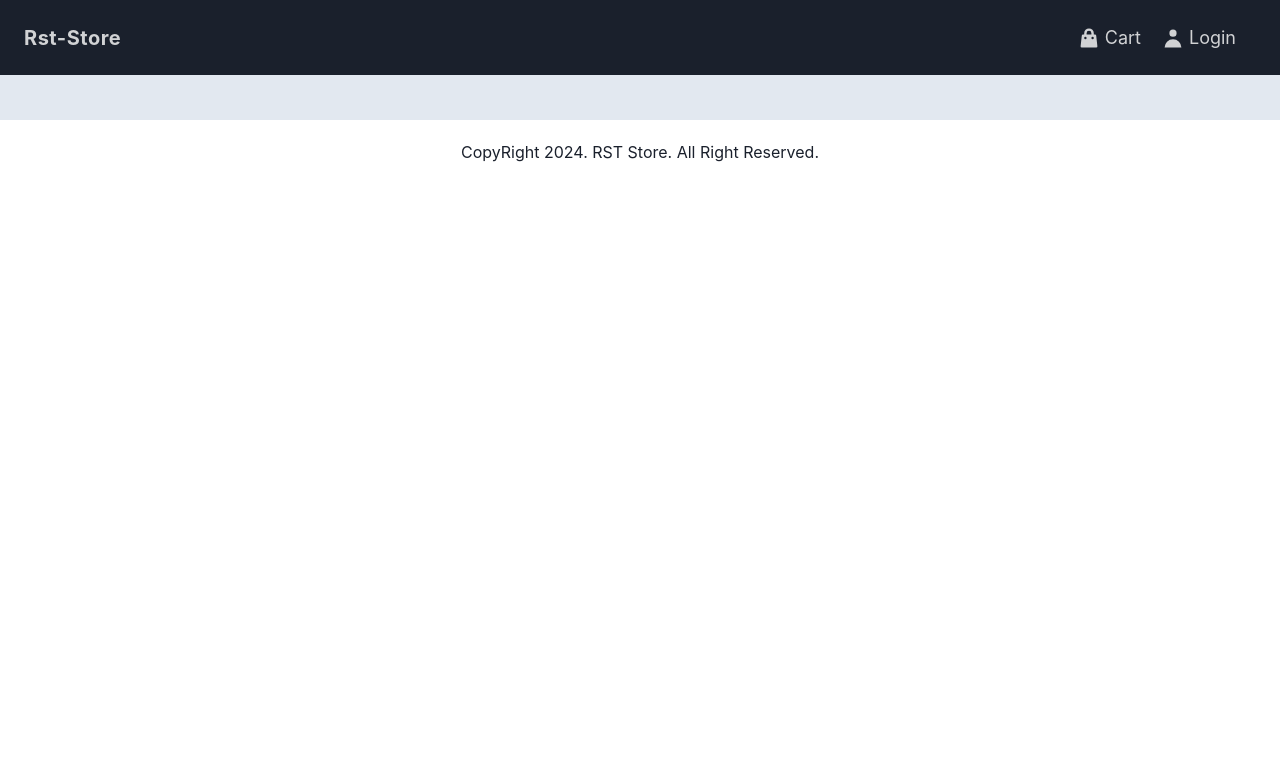
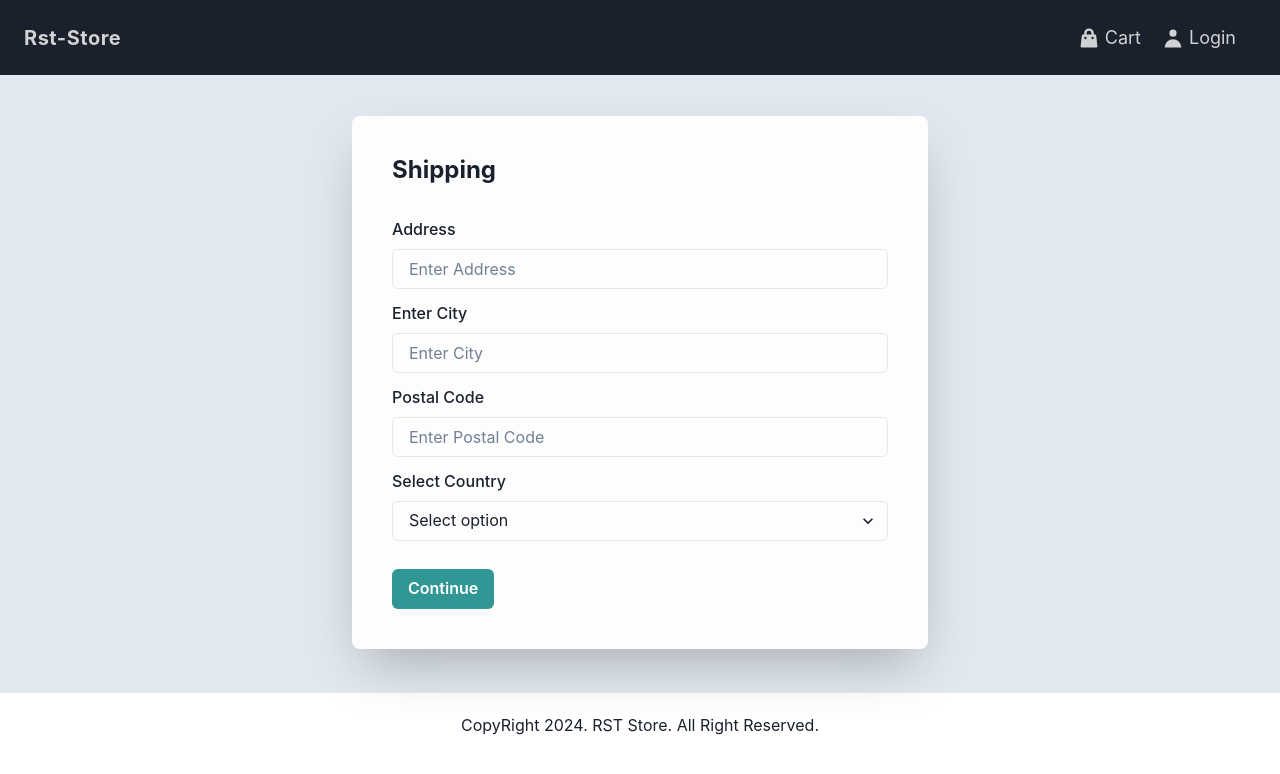
Before and after one commit to officialaditi/rststore, a React (Vite) app in the folder frontend/: page /shipping in a window 1280 px wide. Shown: the top 774 px of the page. Built offline with nearby package versions, Linux system fonts and the light colour scheme.

Commit message:
step 43 completed: Reducer and action of saving shipping address and shipping Screen DONE

```diff
--- a/frontend/src/App.jsx
+++ b/frontend/src/App.jsx
@@ -8,6 +8,7 @@
 import LoginScreen from "./Screens/LoginScreen";
 import RegisterScreen from "./Screens/RegisterScreen";
 import ProfileScreen from "./Screens/ProfileScreen";
+import ShippingScreen from "./Screens/ShippingScreen";
 
 const App = () => {
   return (
@@ -30,6 +31,7 @@
             <Route path="/login" element={<LoginScreen />} />
             <Route path="/register" element={<RegisterScreen />} />
             <Route path='/profile' element={<ProfileScreen/>} />
+            <Route path='/shipping' element={<ShippingScreen/>} />
           </Routes>
         </Flex>
         <Footer />
--- /dev/null
+++ b/frontend/src/Screens/ShippingScreen.jsx
@@ -0,0 +1,107 @@
+import {
+  Button,
+  Flex,
+  FormControl,
+  FormLabel,
+  Heading,
+  Input,
+  Select,
+  Spacer,
+} from "@chakra-ui/react";
+import { useState } from "react";
+import { useDispatch, useSelector } from "react-redux";
+import { useNavigate } from "react-router-dom";
+import { saveShippingAddress } from "../redux/actions/cartAction";
+import FormContainer from "../Components/FormContainer";
+import countries from "../data/countries";
+
+const ShippingScreen = () => {
+  const navigate = useNavigate();
+  const dispatch = useDispatch();
+
+  const cart = useSelector((state) => state.cart);
+  const { shippingAddress } = cart;
+
+  const [address, setAddress] = useState(shippingAddress.address || "");
+  const [city, setCity] = useState(shippingAddress.city || "");
+  const [postalCode, setPostalCode] = useState(
+    shippingAddress.postalCode || ""
+  );
+  const [country, setCountry] = useState(shippingAddress.country || "");
+
+  const submitHandler = (e) => {
+    e.preventDefault();
+    dispatch(saveShippingAddress({ address, city, postalCode, country }));
+    navigate("/payment");
+  };
+  return (
+    <Flex w="full" alignItems="center" justifyContent="center" py="5">
+      <FormContainer>
+        <Heading as="h2" mb="8" fontSize="2xl">
+          Shipping
+        </Heading>
+        <form onSubmit={submitHandler}>
+          {/* Address */}
+          <FormControl id="address">
+            <FormLabel htmlFor="address">Address</FormLabel>
+            <Input
+              id="address"
+              type="text"
+              placeholder="Enter Address"
+              value={address}
+              onChange={(e) => setAddress(e.target.value)}
+            />
+          </FormControl>
+
+          <Spacer h="3" />
+
+          {/* city */}
+          <FormControl id="city">
+            <FormLabel htmlFor="city">Enter City</FormLabel>
+            <Input
+              id="city"
+              type="text"
+              placeholder="Enter City"
+              value={city}
+              onChange={(e) => setCity(e.target.value)}
+            />
+          </FormControl>
+          <Spacer h="3" />
+
+          {/* postal code */}
+          <FormControl id="country">
+            <FormLabel html="postal code">Postal Code</FormLabel>
+            <Input
+              id="postalCode"
+              type="text"
+              placeholder="Enter Postal Code"
+              value={postalCode}
+              onChange={(e) => setPostalCode(e.target.value)}
+            />
+          </FormControl>
+          <Spacer h="3" />
+          {/* country */}
+          <FormControl id="country">
+            <FormLabel htmlFor="country">Select Country</FormLabel>
+            <Select
+              value={country}
+              onChange={(e) => setCountry(e.target.value)}
+              placeholder="Select option"
+            >
+              {countries.map((country) => (
+                <option key={country} value={country}>
+                  {country}
+                </option>
+              ))}
+            </Select>
+          </FormControl>
+          <Spacer h="3" />
+          <Button type="submit" colorScheme="teal" mt="4">
+            Continue
+          </Button>
+        </form>
+      </FormContainer>
+    </Flex>
+  );
+};
+export default ShippingScreen;
--- /dev/null
+++ b/frontend/src/data/countries.js
@@ -0,0 +1,253 @@
+const countries = [
+  "Afghanistan",
+  "Albania",
+  "Algeria",
+  "American Samoa",
+  "Andorra",
+  "Angola",
+  "Anguilla",
+  "Antarctica",
+  "Antigua and Barbuda",
+  "Argentina",
+  "Armenia",
+  "Aruba",
+  "Australia",
+  "Austria",
+  "Azerbaijan",
+  "Bahamas (the)",
+  "Bahrain",
+  "Bangladesh",
+  "Barbados",
+  "Belarus",
+  "Belgium",
+  "Belize",
+  "Benin",
+  "Bermuda",
+  "Bhutan",
+  "Bolivia (Plurinational State of)",
+  "Bonaire, Sint Eustatius and Saba",
+  "Bosnia and Herzegovina",
+  "Botswana",
+  "Bouvet Island",
+  "Brazil",
+  "British Indian Ocean Territory (the)",
+  "Brunei Darussalam",
+  "Bulgaria",
+  "Burkina Faso",
+  "Burundi",
+  "Cabo Verde",
+  "Cambodia",
+  "Cameroon",
+  "Canada",
+  "Cayman Islands (the)",
+  "Central African Republic (the)",
+  "Chad",
+  "Chile",
+  "China",
+  "Christmas Island",
+  "Cocos (Keeling) Islands (the)",
+  "Colombia",
+  "Comoros (the)",
+  "Congo (the Democratic Republic of the)",
+  "Congo (the)",
+  "Cook Islands (the)",
+  "Costa Rica",
+  "Croatia",
+  "Cuba",
+  "Curaçao",
+  "Cyprus",
+  "Czechia",
+  "Côte d'Ivoire",
+  "Denmark",
+  "Djibouti",
+  "Dominica",
+  "Dominican Republic (the)",
+  "Ecuador",
+  "Egypt",
+  "El Salvador",
+  "Equatorial Guinea",
+  "Eritrea",
+  "Estonia",
+  "Eswatini",
+  "Ethiopia",
+  "Falkland Islands (the) [Malvinas]",
+  "Faroe Islands (the)",
+  "Fiji",
+  "Finland",
+  "France",
+  "French Guiana",
+  "French Polynesia",
+  "French Southern Territories (the)",
+  "Gabon",
+  "Gambia (the)",
+  "Georgia",
+  "Germany",
+  "Ghana",
+  "Gibraltar",
+  "Greece",
+  "Greenland",
+  "Grenada",
+  "Guadeloupe",
+  "Guam",
+  "Guatemala",
+  "Guernsey",
+  "Guinea",
+  "Guinea-Bissau",
+  "Guyana",
+  "Haiti",
+  "Heard Island and McDonald Islands",
+  "Holy See (the)",
+  "Honduras",
+  "Hong Kong",
+  "Hungary",
+  "Iceland",
+  "India",
+  "Indonesia",
+  "Iran (Islamic Republic of)",
+  "Iraq",
+  "Ireland",
+  "Isle of Man",
+  "Israel",
+  "Italy",
+  "Jamaica",
+  "Japan",
+  "Jersey",
+  "Jordan",
+  "Kazakhstan",
+  "Kenya",
+  "Kiribati",
+  "Korea (the Democratic People's Republic of)",
+  "Korea (the Republic of)",
+  "Kuwait",
+  "Kyrgyzstan",
+  "Lao People's Democratic Republic (the)",
+  "Latvia",
+  "Lebanon",
+  "Lesotho",
+  "Liberia",
+  "Libya",
+  "Liechtenstein",
+  "Lithuania",
+  "Luxembourg",
+  "Macao",
+  "Madagascar",
+  "Malawi",
+  "Malaysia",
+  "Maldives",
+  "Mali",
+  "Malta",
+  "Marshall Islands (the)",
+  "Martinique",
+  "Mauritania",
+  "Mauritius",
+  "Mayotte",
+  "Mexico",
+  "Micronesia (Federated States of)",
+  "Moldova (the Republic of)",
+  "Monaco",
+  "Mongolia",
+  "Montenegro",
+  "Montserrat",
+  "Morocco",
+  "Mozambique",
+  "Myanmar",
+  "Namibia",
+  "Nauru",
+  "Nepal",
+  "Netherlands (the)",
+  "New Caledonia",
+  "New Zealand",
+  "Nicaragua",
+  "Niger (the)",
+  "Nigeria",
+  "Niue",
+  "Norfolk Island",
+  "Northern Mariana Islands (the)",
+  "Norway",
+  "Oman",
+  "Pakistan",
+  "Palau",
+  "Palestine, State of",
+  "Panama",
+  "Papua New Guinea",
+  "Paraguay",
+  "Peru",
+  "Philippines (the)",
+  "Pitcairn",
+  "Poland",
+  "Portugal",
+  "Puerto Rico",
+  "Qatar",
+  "Republic of North Macedonia",
+  "Romania",
+  "Russian Federation (the)",
+  "Rwanda",
+  "Réunion",
+  "Saint Barthélemy",
+  "Saint Helena, Ascension and Tristan da Cunha",
+  "Saint Kitts and Nevis",
+  "Saint Lucia",
+  "Saint Martin (French part)",
+  "Saint Pierre and Miquelon",
+  "Saint Vincent and the Grenadines",
+  "Samoa",
+  "San Marino",
+  "Sao Tome and Principe",
+  "Saudi Arabia",
+  "Senegal",
+  "Serbia",
+  "Seychelles",
+  "Sierra Leone",
+  "Singapore",
+  "Sint Maarten (Dutch part)",
+  "Slovakia",
+  "Slovenia",
+  "Solomon Islands",
+  "Somalia",
+  "South Africa",
+  "South Georgia and the South Sandwich Islands",
+  "South Sudan",
+  "Spain",
+  "Sri Lanka",
+  "Sudan (the)",
+  "Suriname",
+  "Svalbard and Jan Mayen",
+  "Sweden",
+  "Switzerland",
+  "Syrian Arab Republic",
+  "Taiwan",
+  "Tajikistan",
+  "Tanzania, United Republic of",
+  "Thailand",
+  "Timor-Leste",
+  "Togo",
+  "Tokelau",
+  "Tonga",
+  "Trinidad and Tobago",
+  "Tunisia",
+  "Turkey",
+  "Turkmenistan",
+  "Turks and Caicos Islands (the)",
+  "Tuvalu",
+  "Uganda",
+  "Ukraine",
+  "United Arab Emirates (the)",
+  "United Kingdom of Great Britain and Northern Ireland (the)",
+  "United States Minor Outlying Islands (the)",
+  "United States of America (the)",
+  "Uruguay",
+  "Uzbekistan",
+  "Vanuatu",
+  "Venezuela (Bolivarian Republic of)",
+  "Viet Nam",
+  "Virgin Islands (British)",
+  "Virgin Islands (U.S.)",
+  "Wallis and Futuna",
+  "Western Sahara",
+  "Yemen",
+  "Zambia",
+  "Zimbabwe",
+  "Åland Islands",
+];
+
+export default countries;
--- a/frontend/src/redux/actions/cartAction.js
+++ b/frontend/src/redux/actions/cartAction.js
@@ -26,3 +26,9 @@
   });
   localStorage.setItem("cartItems", JSON.stringify(getState().cart.cartItems));
 };
+
+export const saveShippingAddress = (data) => async (dispatch) => {
+  dispatch({ type: saveShippingAddress, payload: data });
+
+  localStorage.setItem("shippingAddress", JSON.stringify(data));
+};
--- a/frontend/src/redux/contants/cartContants.js
+++ b/frontend/src/redux/contants/cartContants.js
@@ -1,2 +1,3 @@
 export const CART_ADD_ITEM = 'CART_ADD_ITEM';
 export const CART_REMOVE_ITEM = 'CART_REMOVE_ITEM';
+export const CART_SAVE_SHIPPING_ADDRESS = 'CART_SAVE_SHIPPING_ADDRESS';
--- a/frontend/src/redux/reducers/cartReducer.js
+++ b/frontend/src/redux/reducers/cartReducer.js
@@ -1,4 +1,8 @@
-import { CART_ADD_ITEM, CART_REMOVE_ITEM } from "../contants/cartContants";
+import {
+  CART_ADD_ITEM,
+  CART_REMOVE_ITEM,
+  CART_SAVE_SHIPPING_ADDRESS,
+} from "../contants/cartContants";
 
 export const cartReducer = (state = { cartItems: [] }, action) => {
   switch (action.type) {
@@ -21,7 +25,10 @@
         ...state,
         cartItems: state.cartItems.filter((i) => i.product !== action.payload),
       };
+      case CART_SAVE_SHIPPING_ADDRESS:
+        return {...state, shippingAddress: action.payload};
     default:
       return state;
+
   }
 };
--- a/frontend/src/store.js
+++ b/frontend/src/store.js
@@ -35,8 +35,15 @@
   ? JSON.parse(localStorage.getItem("updatedUser"))
   : JSON.parse(localStorage.getItem("userInfo"));
 
+const shippingAddressFromStorage = localStorage.getItem("shippingAddress")
+  ? JSON.parse(localStorage.getItem("shippingAddress"))
+  : {};
+
 const initialState = {
-  cart: { cartItems: cartItemsFromStorage },
+  cart: {
+    cartItems: cartItemsFromStorage,
+    shippingAddress: shippingAddressFromStorage,
+  },
   userLogin: { userInfo: userInfoFromStorage },
   userUpdateProfile: { user: updatedUserFromStorage },
 };
```
